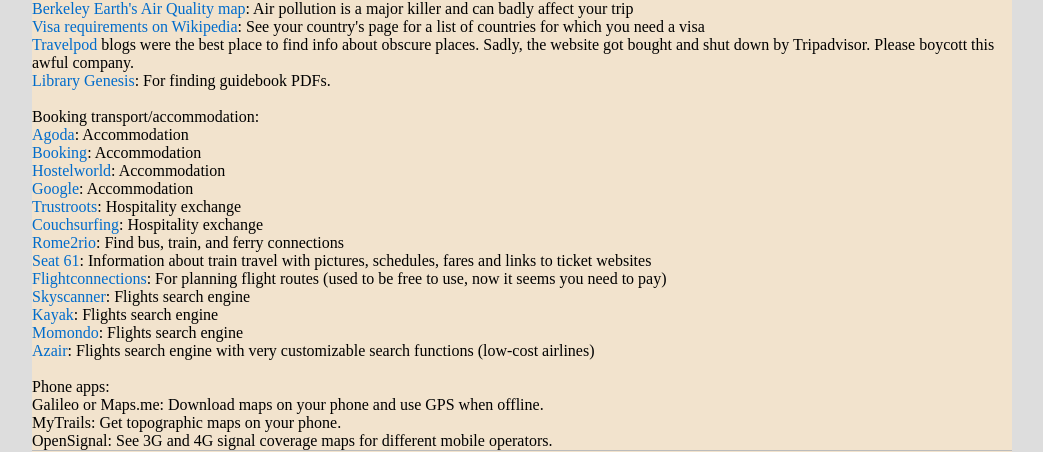
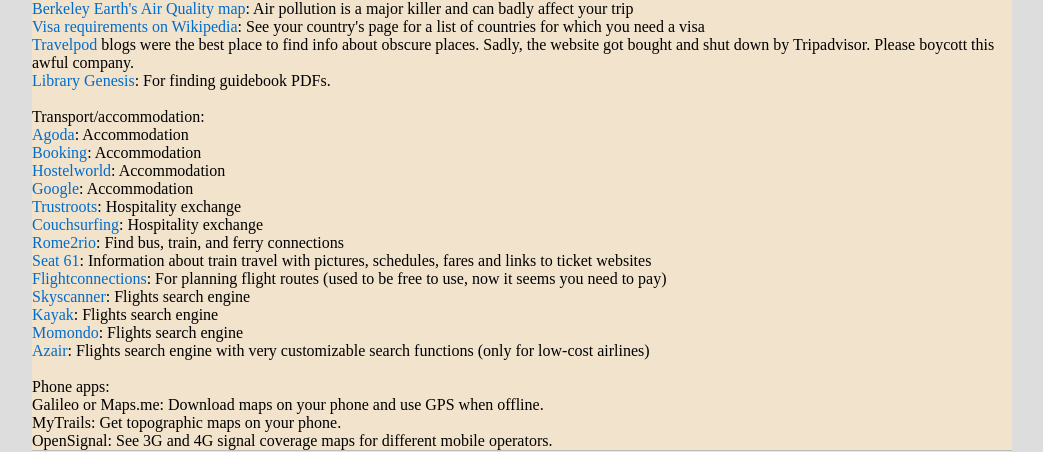
Before and after one commit to witba/witba.github.io, a Jekyll site: the page built from travel/resources.html, in a window 1280 px wide. Shown: the part 398-850 px from the top of the page, without its empty margins (118-1161 px from the left). Built offline with Jekyll 4.4.1, drawn with Linux system fonts in a browser that asks for light colours.

Commit message:
Update resources.html

```diff
--- a/travel/resources.html
+++ b/travel/resources.html
@@ -24,7 +24,7 @@
 <a href="http://gen.lib.rus.ec/" target=_blank>Library Genesis</a>: For finding guidebook PDFs.<br>
 </div>
 <br>
-Booking transport/accommodation:<br>
+Transport/accommodation:<br>
 <a href="https://www.agoda.com" target=_blank>Agoda</a>: Accommodation<br>
 <a href="https://www.booking.com" target=_blank>Booking</a>: Accommodation<br>
 <a href="https://www.hostelworld.com" target=_blank>Hostelworld</a>: Accommodation<br>
@@ -37,7 +37,7 @@
 <a href="https://www.skyscanner.com" target=_blank>Skyscanner</a>: Flights search engine<br>
 <a href="https://www.kayak.com/flights" target=_blank>Kayak</a>: Flights search engine<br>
 <a href="https://www.momondo.com" target=_blank>Momondo</a>: Flights search engine<br>
-<a href="http://www.azair.eu" target=_blank>Azair</a>: Flights search engine with very customizable search functions (low-cost airlines)<br>
+<a href="http://www.azair.eu" target=_blank>Azair</a>: Flights search engine with very customizable search functions (only for low-cost airlines)<br>
 <br>
 Phone apps:<br>
 Galileo or Maps.me: Download maps on your phone and use GPS when offline.<br>
```
